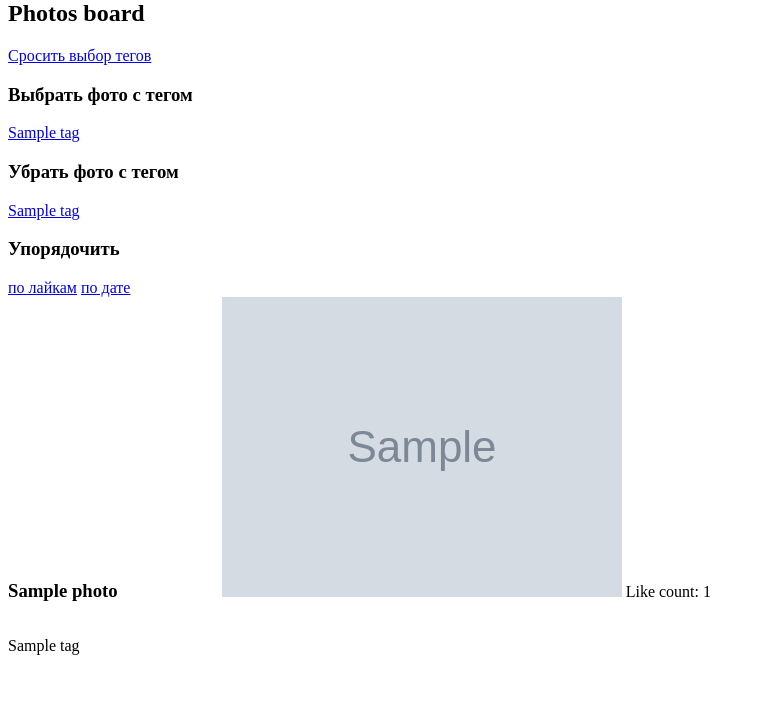
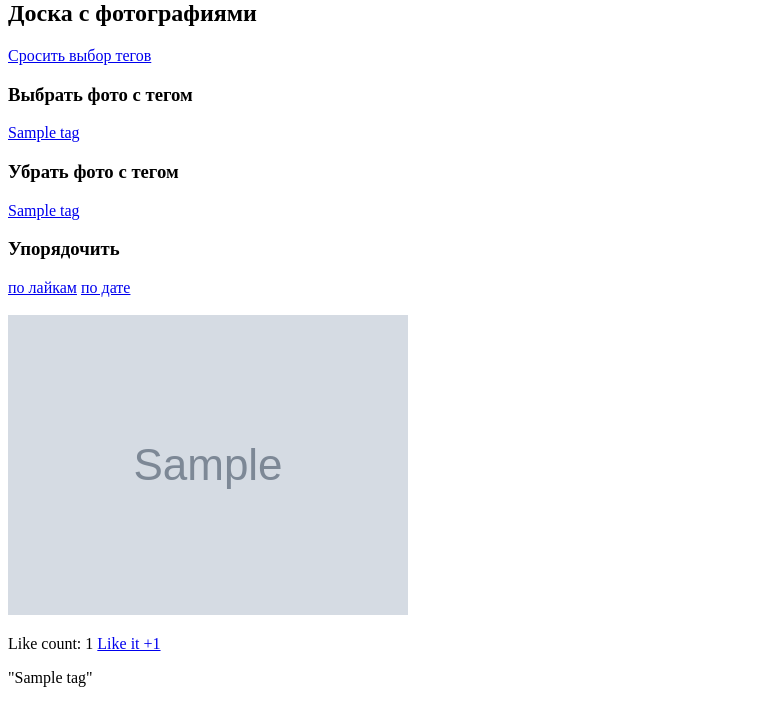
Before and after one commit to VoidArray/dj_posts, a Django app: template photos/templates/photos/photo_list.html in a window 1280 px wide. Shown: the part 20-746 px from the top of the page, without its empty margins (0-763 px from the left). Run offline with Django 3.2, Linux system fonts and the light colour scheme; the template is opened without the code that fills it: most values are stand-ins (such as "Sample title", 1, 10 or a date in 2020); grey boxes marked "Sample" are stand-in pictures.

Commit message:
Add likes and dates ordering. Photos can be liked.

```diff
--- a/dj_posting/urls.py
+++ b/dj_posting/urls.py
@@ -3,11 +3,12 @@ from django.contrib import admin
 from django.conf.urls.static import static
 from django.conf import settings
 
-from photos.views import PhotosListView
+from photos.views import PhotosListView, like_add_view
 
 
 urlpatterns = [
     url(r'^admin/', admin.site.urls),
 
     url(r'^$', PhotosListView.as_view(), name='photos_list_all'),
+    url(r'^like/(?P<photo_id>\d+)$', like_add_view, name='like_add'),
 ] + static(settings.MEDIA_URL, document_root=settings.MEDIA_ROOT)
--- a/photos/models.py
+++ b/photos/models.py
@@ -1,6 +1,7 @@
 from django.db import models
 
 from django.core.cache import cache
+from django.utils import timezone
 
 
 class Tag(models.Model):
@@ -16,6 +17,7 @@ class Photo(models.Model):
     is_hide = models.BooleanField(default=False)
     tags = models.ManyToManyField(Tag)
     image = models.ImageField(upload_to='photos/', max_length=1000)
+    creation_date = models.DateField(default=timezone.now)
 
     def __str__(self):
         return self.title
--- a/photos/templates/photos/pagination.html
+++ b/photos/templates/photos/pagination.html
@@ -14,14 +14,6 @@
             </div>
         {% endif %}
 
-        {% for page in paginator.page_range %}
-            {# if forloop.counter|divisibleby:100 #}
-                <div {% if page == page_obj.number %}class="active" {% endif %}>
-                    <a href="?page={{ page }}">{{ page }}</a>
-                </div>
-            {# endif #}
-        {% endfor %}
-
         {% if page_obj.has_next %}
             <div>
                 <a href="?page={{ page_obj.next_page_number }}">
@@ -35,5 +27,13 @@
                 </a>
             </div>
         {% endif %}
+
+        {% for page in paginator.page_range %}
+            {# if forloop.counter|divisibleby:100 #}
+                <div  class="inline {% if page == page_obj.number %} active{% endif %}">
+                    <a class="inline" href="?page={{ page }}">{{ page }}</a>
+                </div>
+            {# endif #}
+        {% endfor %}
     </nav>
 {% endif %}
--- a/photos/templates/photos/photo_list.html
+++ b/photos/templates/photos/photo_list.html
@@ -1,7 +1,21 @@
 {% extends 'base.html' %}
 
 {% block content %}
-    <div><h2>Photos board</h2></div>
+
+    <script>
+        function sendLike(photo_id) {
+            var xhr = new XMLHttpRequest();
+            xhr.open('GET', '/like/' + photo_id, false);
+            xhr.send();
+
+            if (xhr.status == 200) {
+                var counter = document.getElementsByClassName('photo' + photo_id)[0];
+                counter.innerHTML = parseInt(counter.innerHTML) + 1;
+            }
+        }
+    </script>
+
+    <div><h2>Доска с фотографиями</h2></div>
     <div>
         <a href="?reset">Сросить выбор тегов</a>
     </div>
@@ -22,17 +36,28 @@
         <a href="?order_by=like">по лайкам</a>
         <a href="?order_by=date">по дате</a>
     </div>
+    <br/>
     <div class="photos">
         {% for ph in all_photos %}
-            <div class="row">
-                <a class="inline hundred"><h3>{{ ph.title }}</h3></a>
-                <img src="{{ph.image.url}}" alt="ph.title">
-                <p class="inline" >Like count: {{ph.like_count}}</p>
+            {% if not forloop.counter|divisibleby:"2" %}
+                <div class="row">
+            {% endif %}
+                <div class="inline photo">
+                    <img src="{{ph.image.url}}" alt="{{ ph.title }}">
+                    <div>
+                        <p class="inline">Like count:</p>
+                        <p class="inline photo{{ ph.id }}">{{ ph.like_count }}</p>
+                        <a href="javascript:void(0);" onclick="sendLike({{ ph.id }})">Like it +1</a>
+                    </div>
+                    <div>
+                        "{{ph.tags.all|join:'", "'}}"
+                    </div>
+                </div>
+            {% if forloop.counter|divisibleby:"2" %}
+                </div>
+                <hr>
+            {% endif %}
 
-                {% for t in ph.tags.all %}
-                    <p>{{ t.title }}</p>
-                {% endfor %}
-            </div>
         {% endfor %}
     </div>
 
--- a/static/css/style.css
+++ b/static/css/style.css
@@ -1,5 +1,5 @@
-.posts {
-    width: 640px;
+.photo {
+    width: 45%;
 }
 
 .hundred {
@@ -9,3 +9,7 @@
 .inline {
     display: inline-block;
 }
+
+span {
+    display: inline-block;
+}
```
Also changed, not shown: photos/management/commands/remake_bd.py (+10 -2 lines), photos/views.py (+24 -7 lines), photos/migrations/0002_photo_creation_date.py (added).
